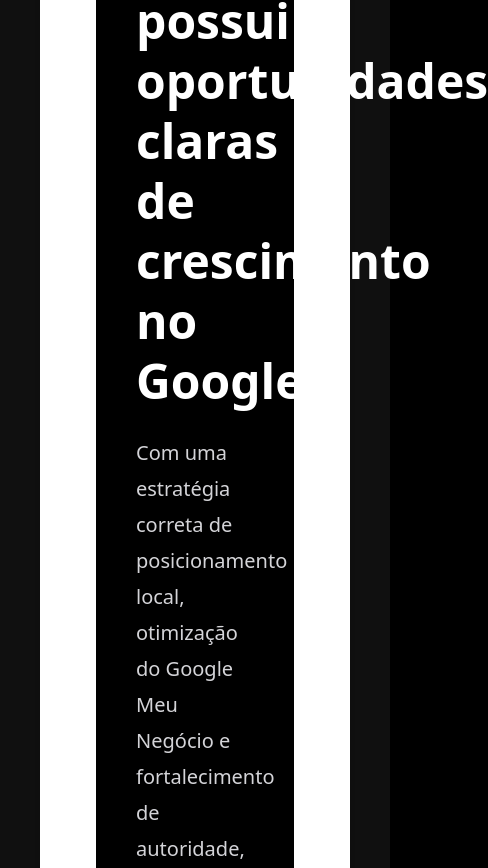
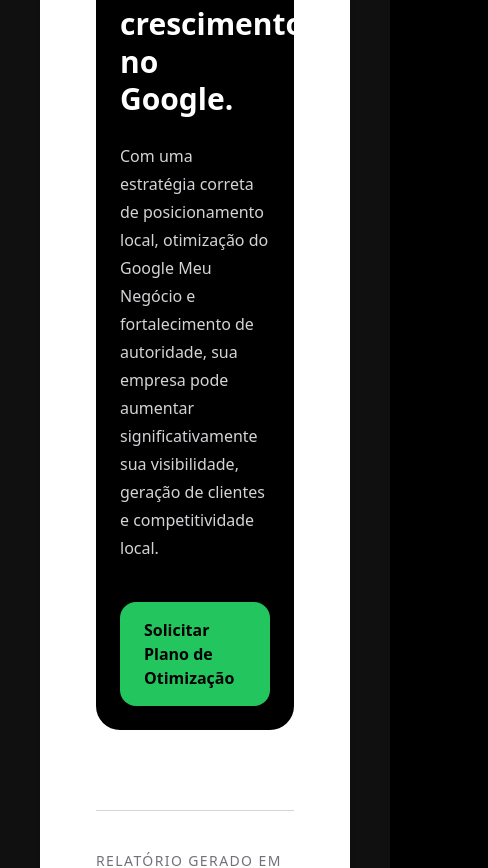
Before and after one commit to patrickvelho94/gmn-laudos, a Next.js app: page /laudo in a window 390 px wide. Shown: the part 3780-4648 px from the top of the page, 488 px wide, since content can reach past the window. Built offline with nearby package versions, Linux system fonts and the light colour scheme.

Commit message:
refina cta mobile

```diff
--- a/app/laudo/page.tsx
+++ b/app/laudo/page.tsx
@@ -551,19 +551,19 @@
 {/* CTA FINAL */}
 <div className="pdf-section mt-20">
 
-  <div className="bg-black text-white rounded-3xl p-10">
+  <div className="bg-black text-white rounded-3xl p-6 md:p-10">
 
-    <div className="max-w-[700px]">
+    <div className="w-full max-w-[700px]">
 
       <p className="text-[#22c55e] uppercase tracking-widest font-bold mb-4">
         Oportunidade Estratégica
       </p>
 
-      <h2 className="text-5xl font-black leading-tight mb-6">
+      <h2 className="text-3xl md:text-5xl font-black leading-tight mb-6">
         Seu perfil possui oportunidades claras de crescimento no Google.
       </h2>
 
-      <p className="text-zinc-300 text-xl leading-9 mb-10">
+      <p className="text-zinc-300 text-base md:text-xl leading-7 md:leading-9 mb-10">
         Com uma estratégia correta de posicionamento local,
         otimização do Google Meu Negócio e fortalecimento de autoridade,
         sua empresa pode aumentar significativamente sua visibilidade,
@@ -573,7 +573,7 @@
       <a
         href="https://wa.me/5551994127283"
         target="_blank"
-        className="inline-flex items-center justify-center bg-[#22c55e] text-black px-8 py-5 rounded-2xl font-black text-lg hover:scale-[1.03] transition-all"
+        className="inline-flex items-center justify-center bg-[#22c55e] text-black px-6 md:px-8 py-4 md:py-5 rounded-2xl font-black text-base md:text-lg hover:scale-[1.03] transition-all"
       >
         Solicitar Plano de Otimização
       </a>
```
